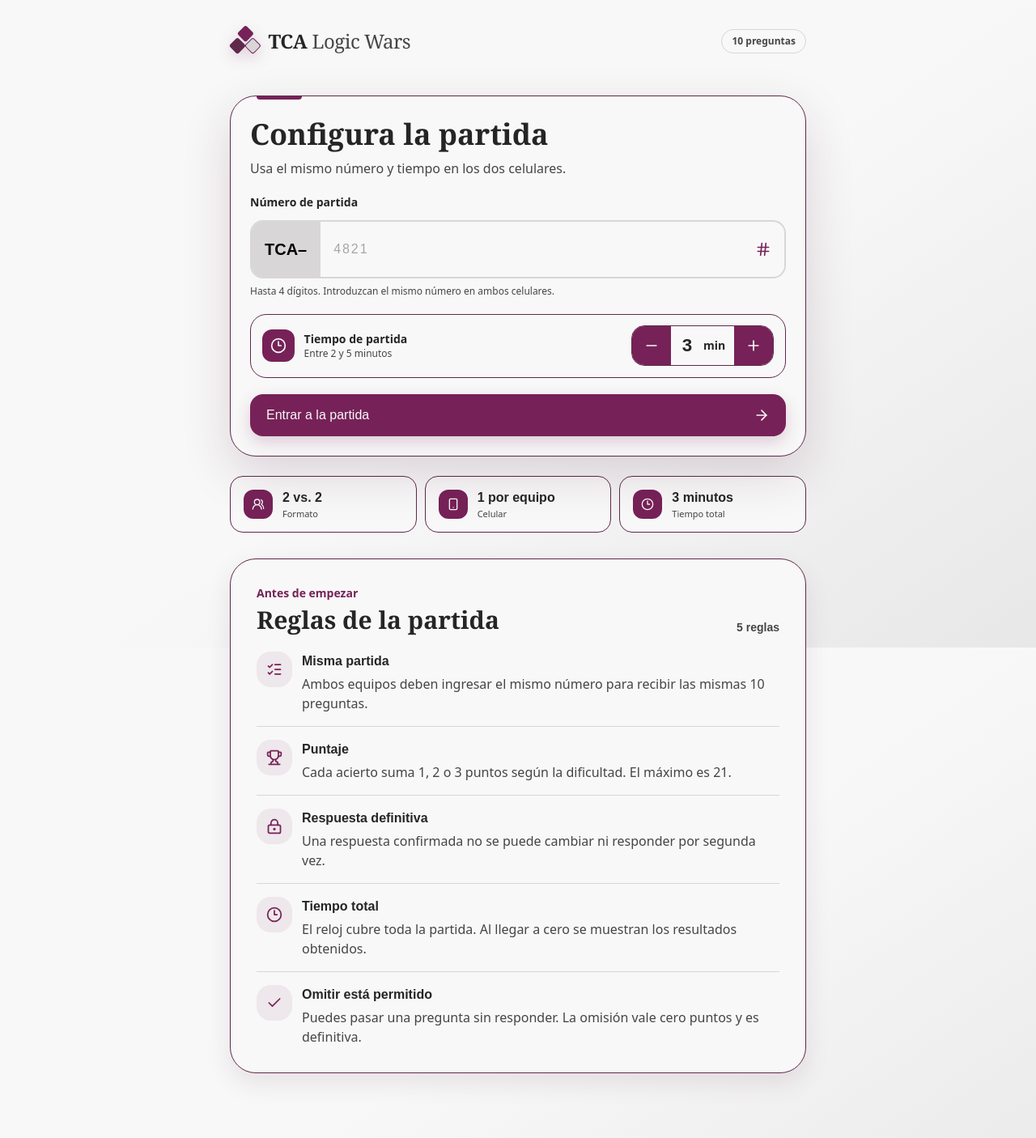
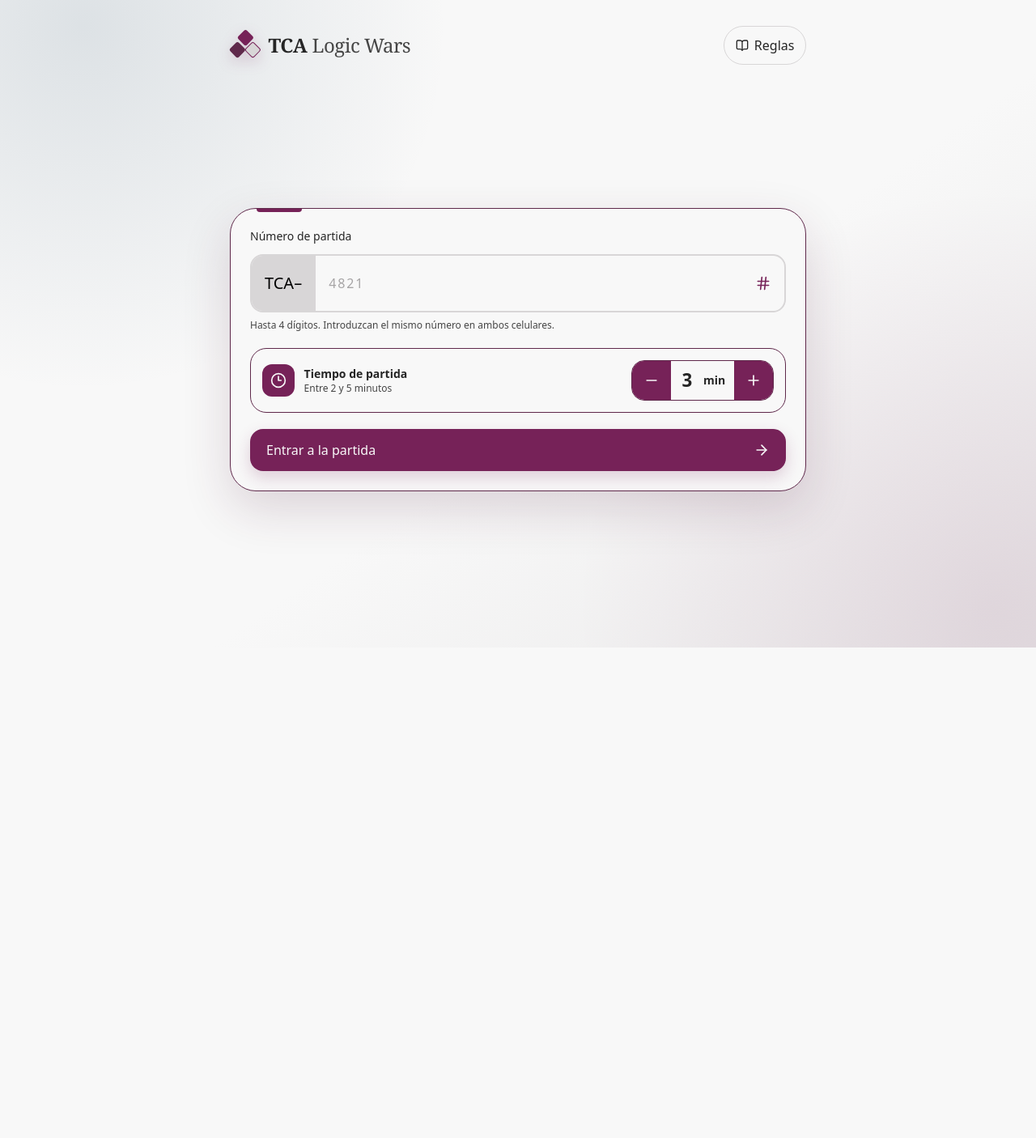
Before and after one commit to Chriss-12/TCA-LP-001-LOGIC-WARS, a React (Vite) app: page / in a window 1280 px wide. Shown: the whole page at 81% size. After the commit the page ends 800 px from the top, so only its background shows below. Built offline with nearby package versions, Linux system fonts and the light colour scheme.

Commit message:
feat: color 3

```diff
--- a/package.json
+++ b/package.json
@@ -11,7 +11,6 @@
   },
   "dependencies": {
     "@fontsource-variable/fraunces": "^5.3.0",
-    "@fontsource-variable/fredoka": "^5.3.0",
     "@fontsource-variable/nunito": "^5.3.0",
     "canvas-confetti": "^1.9.4",
     "clsx": "^2.1.1",
--- a/src/features/game/components/AnswerReaction.tsx
+++ b/src/features/game/components/AnswerReaction.tsx
@@ -23,7 +23,7 @@ export function AnswerReaction({ isCorrect }: AnswerReactionProps) {
       aria-live="polite"
     >
       <Icon className="size-12" strokeWidth={2.2} aria-hidden="true" />
-      <span className="display-type text-2xl font-semibold">{isCorrect ? "¡Bien!" : "¡Casi!"}</span>
+      <span className="display-type text-2xl font-medium">{isCorrect ? "¡Bien!" : "¡Casi!"}</span>
     </motion.div>
   );
 }
--- a/src/features/game/components/GameButton.tsx
+++ b/src/features/game/components/GameButton.tsx
@@ -20,7 +20,7 @@ export const GameButton = forwardRef<HTMLButtonElement, GameButtonProps>(functio
     <button
       ref={ref}
       type={type}
-      className={`display-type flex min-h-13 w-full cursor-pointer items-center justify-center gap-2 rounded-2xl px-4 py-3 text-lg font-semibold transition-[background-color,border-color,opacity] active:opacity-80 disabled:cursor-not-allowed disabled:shadow-none disabled:opacity-35 ${styles} ${className}`}
+      className={`display-type flex min-h-13 w-full cursor-pointer items-center justify-center gap-2 rounded-2xl px-4 py-3 text-lg font-medium transition-[background-color,border-color,opacity] active:opacity-80 disabled:cursor-not-allowed disabled:shadow-none disabled:opacity-35 ${styles} ${className}`}
       {...props}
     >
       {children}
--- a/src/features/game/components/GameRules.tsx
+++ b/src/features/game/components/GameRules.tsx
@@ -1,10 +1,16 @@
-import { Check, Clock3, ListChecks, LockKeyhole, Trophy } from "lucide-react";
+import { useEffect, useRef } from "react";
+import { Check, Clock3, ListChecks, LockKeyhole, Smartphone, Trophy, UsersRound, X } from "lucide-react";
+
+interface GameRulesProps {
+  durationMinutes: number;
+  onClose: () => void;
+}
 
 const RULES = [
   {
     icon: ListChecks,
     title: "Misma partida",
-    description: "Ambos equipos deben ingresar el mismo número para recibir las mismas 10 preguntas.",
+    description: "Ambos equipos ingresan el mismo número y reciben las mismas 10 preguntas.",
   },
   {
     icon: Trophy,
@@ -14,48 +20,94 @@ const RULES = [
   {
     icon: LockKeyhole,
     title: "Respuesta definitiva",
-    description: "Una respuesta confirmada no se puede cambiar ni responder por segunda vez.",
+    description: "Una respuesta confirmada no se puede cambiar ni responder nuevamente.",
   },
   {
     icon: Clock3,
     title: "Tiempo total",
-    description: "El reloj cubre toda la partida. Al llegar a cero se muestran los resultados obtenidos.",
+    description: "El reloj cubre toda la partida. Cuando llega a cero se muestran los resultados.",
   },
   {
     icon: Check,
     title: "Omitir está permitido",
-    description: "Puedes pasar una pregunta sin responder. La omisión vale cero puntos y es definitiva.",
+    description: "Omitir avanza a la pregunta siguiente y suma cero puntos.",
   },
 ];
 
-/** Resume las reglas esenciales antes de que los equipos inicien la partida. */
-export function GameRules() {
+/** Muestra las reglas en una ventana interna accesible y optimizada para móvil. */
+export function GameRules({ durationMinutes, onClose }: GameRulesProps) {
+  const closeButtonRef = useRef<HTMLButtonElement>(null);
+
+  useEffect(() => {
+    closeButtonRef.current?.focus();
+
+    const handleEscape = (event: KeyboardEvent) => {
+      if (event.key === "Escape") onClose();
+    };
+
+    window.addEventListener("keydown", handleEscape);
+    return () => window.removeEventListener("keydown", handleEscape);
+  }, [onClose]);
+
   return (
-    <section className="rules-section mt-8" aria-labelledby="rules-title">
-      <div className="flex items-end justify-between gap-4">
-        <div>
-          <p className="text-sm font-bold text-[var(--primary)]">Antes de empezar</p>
-          <h2 id="rules-title" className="editorial-type mt-1 text-3xl leading-tight font-semibold">
+    <div className="rules-backdrop" role="presentation" onMouseDown={onClose}>
+      <section
+        className="rules-dialog"
+        role="dialog"
+        aria-modal="true"
+        aria-labelledby="rules-title"
+        onMouseDown={(event) => event.stopPropagation()}
+      >
+        <button
+          ref={closeButtonRef}
+          type="button"
+          className="dialog-close"
+          onClick={onClose}
+          aria-label="Cerrar reglas"
+        >
+          <X className="size-5" aria-hidden="true" />
+        </button>
+
+        <h2 id="rules-title" className="editorial-type pr-12 text-3xl leading-tight font-medium">
           Reglas de la partida
         </h2>
-        </div>
-        <span className="display-type shrink-0 text-sm font-semibold text-[var(--text-muted)]">5 reglas</span>
+
+        <div className="rules-facts mt-5" aria-label="Resumen de la partida">
+          <RuleFact icon={UsersRound} value="2 vs. 2" label="Formato" />
+          <RuleFact icon={Smartphone} value="1 por equipo" label="Celular" />
+          <RuleFact icon={Clock3} value={`${durationMinutes} min`} label="Tiempo" />
         </div>
 
         <ol className="mt-5 divide-y divide-[var(--border)]">
-        {RULES.map(({ icon: Icon, title, description }, index) => (
-          <li key={title} className="grid grid-cols-[2.75rem_1fr] gap-3 py-4 first:pt-0 last:pb-0">
-            <div className="relative grid size-11 place-items-center rounded-[var(--radius-row)] bg-[var(--rose-wash)] text-[var(--primary)]">
-              <Icon className="size-5" strokeWidth={2.1} aria-hidden="true" />
-              <span className="sr-only">Regla {index + 1}</span>
+          {RULES.map(({ icon: Icon, title, description }) => (
+            <li key={title} className="grid grid-cols-[2.5rem_1fr] gap-3 py-3.5 first:pt-0 last:pb-0">
+              <div className="grid size-10 place-items-center rounded-[var(--radius-row)] bg-[var(--rose-wash)] text-[var(--primary)]">
+                <Icon className="size-5" strokeWidth={1.8} aria-hidden="true" />
               </div>
               <div>
-              <h3 className="display-type text-base font-semibold">{title}</h3>
+                <h3 className="display-type text-base font-medium">{title}</h3>
                 <p className="mt-1 text-base leading-6 text-[var(--text-muted)]">{description}</p>
               </div>
             </li>
           ))}
         </ol>
       </section>
+    </div>
   );
 }
+
+interface RuleFactProps {
+  icon: typeof Smartphone;
+  value: string;
+  label: string;
+}
+
+function RuleFact({ icon: Icon, value, label }: RuleFactProps) {
+  return (
+    <div className="min-w-0 text-center">
+      <Icon className="mx-auto size-4 text-[var(--primary)]" aria-hidden="true" />
+      <p className="display-type mt-1 truncate text-sm font-medium">{value}</p>
+      <p className="text-xs text-[var(--text-muted)]">{label}</p>
+    </div>
+  );
+}
--- a/src/features/game/components/QuestionPrompt.tsx
+++ b/src/features/game/components/QuestionPrompt.tsx
@@ -15,7 +15,7 @@ export function QuestionPrompt({ question }: QuestionPromptProps) {
       )}
       <h1
         id="current-question"
-        className={`question-title display-type mx-auto text-center leading-[1.12] font-semibold tracking-[-0.025em] ${
+        className={`question-title display-type mx-auto text-center leading-[1.12] font-medium tracking-[-0.025em] ${
           question.code
             ? "mt-4 text-[clamp(1.45rem,6vw,2.15rem)]"
             : "text-[clamp(1.75rem,7vw,2.75rem)]"
--- a/src/features/game/pages/GamePage.tsx
+++ b/src/features/game/pages/GamePage.tsx
@@ -108,7 +108,7 @@ export function GamePage() {
           </section>
 
           <section className="answers-card" aria-label="Respuestas">
-            <div className="grid gap-2.5 sm:grid-cols-2" role="group" aria-label="Opciones de respuesta">
+            <div className="grid grid-cols-2 gap-2.5" role="group" aria-label="Opciones de respuesta">
               {Object.entries(question.options).map(([key, option]) => {
                 const isSelected = currentAnswer?.selectedAnswer === key;
                 const isCorrect = Boolean(currentAnswer && key === question.correctAnswer);
@@ -121,7 +121,7 @@ export function GamePage() {
                 return (
                   <button key={key} type="button" onClick={() => answerQuestion(key)} disabled={Boolean(currentAnswer)} aria-pressed={isSelected} className={`answer-option ${stateClass}`}>
                     <span className="answer-key">{key}</span>
-                    <span className="answer-copy min-w-0 flex-1 text-sm leading-5 font-semibold sm:text-base">{option}</span>
+                    <span className="answer-copy min-w-0 flex-1 text-sm leading-5 font-medium sm:text-base">{option}</span>
                     {isCorrect && <Check className="size-5 shrink-0" aria-hidden="true" />}
                     {isWrongSelection && <X className="size-5 shrink-0" aria-hidden="true" />}
                   </button>
--- a/src/features/game/pages/GameSetupPage.tsx
+++ b/src/features/game/pages/GameSetupPage.tsx
@@ -1,5 +1,5 @@
 import { useState, type FormEvent } from "react";
-import { ArrowRight, Clock3, Hash, Smartphone, UsersRound } from "lucide-react";
+import { ArrowRight, BookOpen, Hash } from "lucide-react";
 import { motion, useReducedMotion } from "motion/react";
 import { useNavigate } from "react-router";
 import { toast } from "sonner";
@@ -16,6 +16,7 @@ export function GameSetupPage() {
   const shouldReduceMotion = useReducedMotion();
   const { startGame, durationMinutes, setDurationMinutes } = useGameStore();
   const [code, setCode] = useState("");
+  const [showRules, setShowRules] = useState(false);
 
   const handleCodeChange = (value: string) => {
     setCode(value.replace(/\D/g, "").slice(0, 4));
@@ -42,10 +43,13 @@ export function GameSetupPage() {
     <GameShell>
       <header className="flex items-center justify-between pb-4">
         <BrandMark />
-        <span className="rounded-full border border-[var(--border)] bg-[var(--surface)] px-3 py-1.5 text-xs font-bold text-[var(--text-muted)]">10 preguntas</span>
+        <button type="button" className="rules-trigger" onClick={() => setShowRules(true)}>
+          <BookOpen className="size-4" aria-hidden="true" />
+          Reglas
+        </button>
       </header>
 
-      <div className="flex flex-1 flex-col pt-5 pb-9 sm:pt-8 sm:pb-12">
+      <div className="flex flex-1 flex-col justify-center py-5 sm:py-8">
         <motion.form
           onSubmit={handleSubmit}
           initial={shouldReduceMotion ? false : { opacity: 0 }}
@@ -53,17 +57,12 @@ export function GameSetupPage() {
           transition={{ duration: shouldReduceMotion ? 0 : 0.25 }}
           className="glass-card rounded-[2rem] p-5 sm:p-6"
         >
-          <h1 className="editorial-type text-3xl leading-tight font-semibold sm:text-4xl">Configura la partida</h1>
-          <p className="mt-2 text-base leading-6 text-[var(--text-muted)]">
-            Usa el mismo número y tiempo en los dos celulares.
-          </p>
-
-          <label htmlFor="game-code" className="mt-5 block text-sm font-bold">
+          <label htmlFor="game-code" className="block text-sm font-medium">
             Número de partida
           </label>
 
           <div className="game-code-field mt-3 flex min-w-0 items-stretch overflow-hidden rounded-2xl border-2 border-[var(--border)] bg-[var(--surface)]">
-            <span className="display-type flex shrink-0 items-center border-r border-[var(--border)] bg-[var(--surface-muted)] px-3 text-xl font-semibold text-black sm:px-4">
+            <span className="display-type flex shrink-0 items-center border-r border-[var(--border)] bg-[var(--surface-muted)] px-3 text-xl font-medium text-black sm:px-4">
               TCA–
             </span>
             <input
@@ -76,7 +75,7 @@ export function GameSetupPage() {
               autoComplete="off"
               maxLength={4}
               aria-describedby="code-help"
-              className="game-code-input display-type h-17 min-w-0 flex-1 bg-transparent px-3 text-3xl font-semibold tracking-[0.12em] placeholder:text-[var(--color-5)] sm:px-4"
+              className="game-code-input display-type h-17 min-w-0 flex-1 bg-transparent px-3 text-3xl font-medium tracking-[0.12em] placeholder:text-[var(--color-5)] sm:px-4"
             />
             <Hash className="mr-4 size-5 self-center text-[var(--primary)]" aria-hidden="true" />
           </div>
@@ -91,39 +90,11 @@ export function GameSetupPage() {
             <ArrowRight className="size-5" aria-hidden="true" />
           </GameButton>
         </motion.form>
+      </div>
 
-        <div className="mt-6 grid grid-cols-2 gap-2.5 sm:grid-cols-3">
-          <GameFact icon={UsersRound} value="2 vs. 2" label="Formato" />
-          <GameFact icon={Smartphone} value="1 por equipo" label="Celular" />
-          <GameFact
-            icon={Clock3}
-            value={`${durationMinutes} minutos`}
-            label="Tiempo total"
-            className="col-span-2 sm:col-span-1"
-          />
-        </div>
-
-        <GameRules />
-      </div>
+      {showRules && (
+        <GameRules durationMinutes={durationMinutes} onClose={() => setShowRules(false)} />
+      )}
     </GameShell>
   );
 }
-
-interface GameFactProps {
-  icon: typeof Smartphone;
-  value: string;
-  label: string;
-  className?: string;
-}
-
-function GameFact({ icon: Icon, value, label, className = "" }: GameFactProps) {
-  return (
-    <div className={`flex min-w-0 items-center gap-3 rounded-2xl border border-[var(--color-4)] bg-[var(--surface)] px-3 py-3.5 sm:px-4 ${className}`}>
-      <div className="grid size-9 shrink-0 place-items-center rounded-xl bg-[var(--color-2)] text-[var(--color-1)]"><Icon className="size-4" aria-hidden="true" /></div>
-      <div className="min-w-0">
-        <p className="display-type truncate text-base font-semibold">{value}</p>
-        <p className="text-[11px] text-[var(--text-muted)]">{label}</p>
-      </div>
-    </div>
-  );
-}
--- a/src/index.css
+++ b/src/index.css
@@ -12,9 +12,13 @@
   --silver: #d8d6d7;
   --graphite: #252525;
   --wine-rgb: 118 34 88;
+  --steel-rgb: 79 109 130;
   --executive-wine-rgb: 75 22 56;
   --smoke-rgb: 248 248 248;
   --graphite-rgb: 37 37 37;
+  --state-safe: #a8e6b0;
+  --state-warning: #ffe28a;
+  --state-danger: #ff9b9b;
   --color-1: var(--smoke);
   --color-2: var(--wine);
   --color-3: var(--silver);
@@ -42,11 +46,12 @@
   --shadow-card: 0 12px 30px rgb(var(--executive-wine-rgb) / 0.1);
   --shadow-button: 0 8px 20px rgb(var(--wine-rgb) / 0.2);
   --font-body: "Nunito Variable", ui-sans-serif, system-ui, sans-serif;
-  --font-display: "Fredoka Variable", "Nunito Variable", sans-serif;
+  --font-display: "Nunito Variable", ui-sans-serif, system-ui, sans-serif;
   --font-editorial: "Fraunces Variable", Georgia, serif;
   color: var(--text-primary);
   background: var(--background);
   font-family: var(--font-body);
+  font-weight: 350;
   font-synthesis: none;
   text-rendering: optimizeLegibility;
   -webkit-font-smoothing: antialiased;
@@ -86,12 +91,10 @@ a:focus-visible {
 .editorial-type { font-family: var(--font-editorial); }
 
 .game-surface {
-  background: linear-gradient(
-    145deg,
-    var(--smoke) 0%,
-    var(--smoke) 52%,
-    var(--silver) 150%
-  );
+  background:
+    radial-gradient(circle at 8% 4%, rgb(var(--steel-rgb) / 0.16), transparent 32%),
+    radial-gradient(circle at 96% 94%, rgb(var(--wine-rgb) / 0.1), transparent 36%),
+    linear-gradient(145deg, var(--smoke) 0%, var(--smoke) 58%, var(--silver) 150%);
   background-attachment: fixed;
 }
 
@@ -163,12 +166,51 @@ a:focus-visible {
   outline: none;
 }
 
-.rules-section {
-  border: 1px solid var(--color-4);
+.rules-trigger {
+  display: inline-flex;
+  min-height: 3rem;
+  align-items: center;
+  gap: 0.45rem;
+  border: 1px solid var(--silver);
+  border-radius: 999px;
+  background: var(--smoke);
+  padding: 0.55rem 0.85rem;
+  color: var(--graphite);
+  font-weight: 500;
+}
+
+.rules-backdrop {
+  position: fixed;
+  z-index: 60;
+  inset: 0;
+  display: grid;
+  place-items: center;
+  background: rgb(var(--graphite-rgb) / 0.38);
+  backdrop-filter: blur(12px);
+  padding: 1rem;
+}
+
+.rules-dialog {
+  position: relative;
+  width: min(100%, 32rem);
+  max-height: min(88svh, 46rem);
+  overflow-y: auto;
+  overscroll-behavior: contain;
+  border: 1px solid var(--silver);
   border-radius: var(--radius-major);
-  background: var(--surface);
-  padding: clamp(1.25rem, 5vw, 2rem);
-  box-shadow: var(--shadow-card);
+  background: var(--smoke);
+  padding: 1.35rem;
+  box-shadow: 0 24px 80px rgb(var(--graphite-rgb) / 0.3);
+}
+
+.rules-facts {
+  display: grid;
+  grid-template-columns: repeat(3, minmax(0, 1fr));
+  gap: 0.5rem;
+  border: 1px solid var(--silver);
+  border-radius: var(--radius-card);
+  background: color-mix(in srgb, var(--silver) 45%, var(--smoke));
+  padding: 0.8rem 0.5rem;
 }
 
 /* tastemaker · critique: un gesto editorial breve da identidad sin competir con el juego. */
@@ -252,10 +294,11 @@ a:focus-visible {
 }
 
 .answer-option {
-  display: flex;
-  min-height: 3.75rem;
+  display: grid;
+  min-height: 4.25rem;
   width: 100%;
   align-items: center;
+  grid-template-columns: 2.25rem minmax(0, 1fr) auto;
   gap: 0.75rem;
   border: 1px solid var(--border);
   border-radius: 1.25rem;
@@ -283,7 +326,7 @@ a:focus-visible {
   border-radius: 0.8rem;
   background: var(--surface-muted);
   color: var(--text-primary);
-  font-family: "Fredoka Variable", sans-serif;
+  font-family: var(--font-display);
   font-weight: 650;
 }
 
@@ -309,9 +352,9 @@ a:focus-visible {
   color: var(--text-primary);
   transition: background-color 240ms ease, border-color 240ms ease;
 }
-.timer-card--safe { background: var(--steel); color: var(--smoke); }
-.timer-card--warning { background: var(--institutional-gray); color: var(--graphite); }
-.timer-card--danger { background: var(--wine); color: var(--smoke); }
+.timer-card--safe { background: var(--state-safe); color: var(--graphite); }
+.timer-card--warning { background: var(--state-warning); color: var(--graphite); }
+.timer-card--danger { background: var(--state-danger); color: var(--graphite); }
 
 .timer-progress {
   transform-origin: left center;
@@ -389,6 +432,45 @@ a:focus-visible {
 .surrender-fab:hover { background: var(--executive-wine); }
 .surrender-fab:active { transform: scale(0.96); }
 
+.home-fab {
+  position: fixed;
+  z-index: 45;
+  right: max(1rem, env(safe-area-inset-right));
+  bottom: calc(1rem + env(safe-area-inset-bottom));
+  display: inline-flex;
+  min-height: 3.25rem;
+  align-items: center;
+  gap: 0.55rem;
+  border: 1px solid var(--executive-wine);
+  border-radius: 999px;
+  background: var(--wine);
+  padding: 0.7rem 1rem;
+  color: var(--smoke);
+  font-weight: 500;
+  box-shadow: 0 12px 28px rgb(var(--wine-rgb) / 0.24);
+  transition: background-color 150ms ease, transform 120ms ease;
+}
+
+.home-fab:hover { background: var(--executive-wine); }
+.home-fab:active { transform: scale(0.97); }
+
+.social-link {
+  display: flex;
+  min-height: 3rem;
+  align-items: center;
+  justify-content: center;
+  gap: 0.5rem;
+  border: 1px solid var(--silver);
+  border-radius: 1rem;
+  background: var(--smoke);
+  padding: 0.75rem 1rem;
+  color: var(--wine);
+  font-weight: 500;
+  text-decoration: none;
+}
+
+.social-link:hover { border-color: var(--wine); }
+
 .answer-reaction {
   position: fixed;
   z-index: 35;
@@ -406,8 +488,8 @@ a:focus-visible {
   pointer-events: none;
 }
 
-.answer-reaction--correct { background: var(--steel); color: var(--smoke); }
-.answer-reaction--wrong { background: var(--wine); color: var(--smoke); }
+.answer-reaction--correct { border-color: #4f9a67; background: var(--state-safe); color: var(--graphite); }
+.answer-reaction--wrong { border-color: #c95b5b; background: var(--state-danger); color: var(--graphite); }
 
 .dialog-backdrop {
   position: fixed;
@@ -483,7 +565,7 @@ a:focus-visible {
   border: 0;
   background: transparent;
   color: var(--text-primary);
-  font-family: "Fredoka Variable", sans-serif;
+  font-family: var(--font-display);
   font-size: 1.4rem;
   font-weight: 600;
   text-align: center;
@@ -508,6 +590,34 @@ a:focus-visible {
   .answer-option { min-height: 3.35rem; padding-block: 0.55rem; }
 }
 
+@media (max-width: 639px) {
+  .answer-option {
+    min-height: 7rem;
+    align-content: start;
+    grid-template-columns: 1fr auto;
+    grid-template-rows: auto 1fr;
+    gap: 0.55rem;
+    padding: 0.7rem;
+  }
+
+  .answer-option .answer-key {
+    grid-column: 1;
+    grid-row: 1;
+  }
+
+  .answer-option .answer-copy {
+    grid-column: 1 / -1;
+    grid-row: 2;
+    font-size: 0.8rem;
+    line-height: 1.3;
+  }
+
+  .answer-option > svg {
+    grid-column: 2;
+    grid-row: 1;
+  }
+}
+
 @media (prefers-reduced-motion: reduce) {
   *,
   *::before,
--- a/src/main.tsx
+++ b/src/main.tsx
@@ -1,7 +1,6 @@
 import { StrictMode } from "react";
 import { createRoot } from "react-dom/client";
 
-import "@fontsource-variable/fredoka";
 import "@fontsource-variable/fraunces";
 import "@fontsource-variable/nunito";
 import App from "./App";
```
Also changed, not shown: src/features/game/pages/ResultsPage.tsx (+20 -6 lines), .tastemaker/style-lock.md, 1 other file (tests, documents, lock files or other folders). Lines whose indentation alone changed are shown as unchanged.
